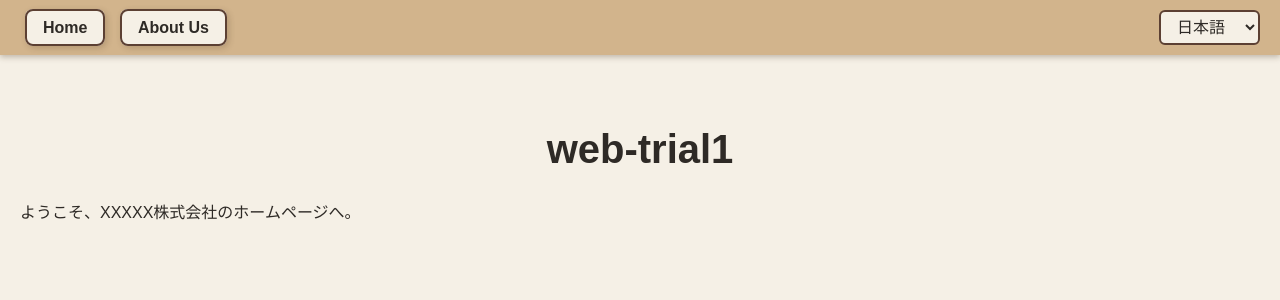
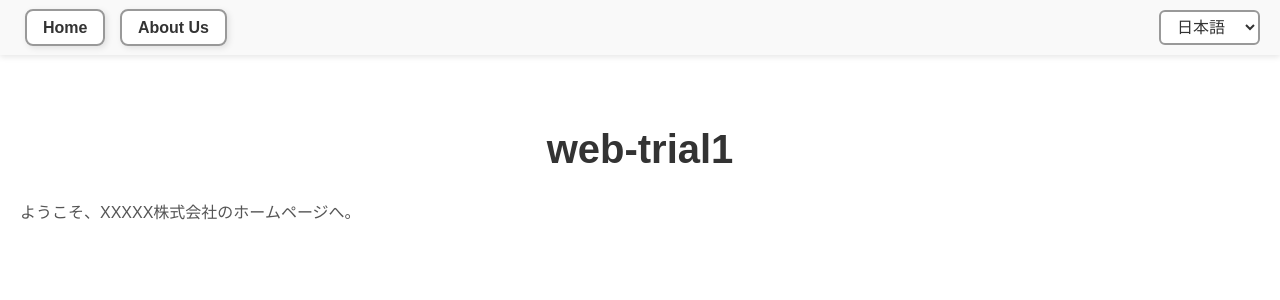
Before and after one commit to Pothos-N-joy/web-trial01, a Jekyll site: the page built from ja/index.md, in a window 1280 px wide. Shown: the top 300 px of the page. Built offline with Jekyll 4.4.1, drawn with Linux system fonts in a browser that asks for light colours.

Commit message:
Update style.css
Change color

```diff
--- a/assets/css/style.css
+++ b/assets/css/style.css
@@ -1,9 +1,9 @@
-/* --- 全体色味：モカムース基調 --- */
+/* --- 全体色味：白基調 --- */
 body {
   margin: 0;
   font-family: "Arial", sans-serif;
-  background-color: #f5f0e6;
-  color: #2e2a26;
+  background-color: #ffffff;
+  color: #555555; /* 通常文字色 */
 }
 
 /* --- 固定ナビバー --- */
@@ -12,8 +12,8 @@ body {
   top: 0;
   left: 0;
   width: 100%;
-  background: #d2b48c; /* モカ系 */
-  box-shadow: 0 2px 6px rgba(60, 40, 20, 0.3);
+  background: #f9f9f9; /* 白寄りの淡いグレー */
+  box-shadow: 0 2px 6px rgba(0, 0, 0, 0.1);
   z-index: 1000;
 }
 
@@ -29,17 +29,17 @@ body {
   text-decoration: none;
   padding: 8px 16px;
   margin: 0 5px;
-  background: #f5f0e6;
-  border: 2px solid #5c4033;
+  background: #ffffff;
+  border: 2px solid #999999;
   border-radius: 8px;
-  color: #2e2a26;
+  color: #333333;
   font-weight: bold;
   transition: all 0.2s ease-in-out;
-  box-shadow: 2px 2px 6px rgba(60, 40, 20, 0.2);
+  box-shadow: 2px 2px 6px rgba(0, 0, 0, 0.1);
 }
 
 .nav-links a:hover {
-  background: #e6d7c3;
+  background: #f0f0f0;
 }
 
 /* --- 言語選択ボタン（右端に配置） --- */
@@ -51,15 +51,15 @@ body {
   font-size: 1rem;
   padding: 6px 12px;
   border-radius: 6px;
-  border: 2px solid #5c4033;
-  background-color: #f5f0e6;
-  color: #2e2a26;
+  border: 2px solid #999999;
+  background-color: #ffffff;
+  color: #333333;
   cursor: pointer;
   transition: background 0.2s ease-in-out;
 }
 
 #lang-select:hover {
-  background: #e6d7c3;
+  background: #f0f0f0;
 }
 
 /* --- メイン部分に余白（固定ナビが重ならないように） --- */
@@ -72,6 +72,7 @@ main {
   text-align: center;
   font-size: 2.5rem;
   font-weight: bold;
+  color: #333333; /* 見出しは濃いグレー */
   animation: fadeInMove 2s ease-out;
 }
 
```
